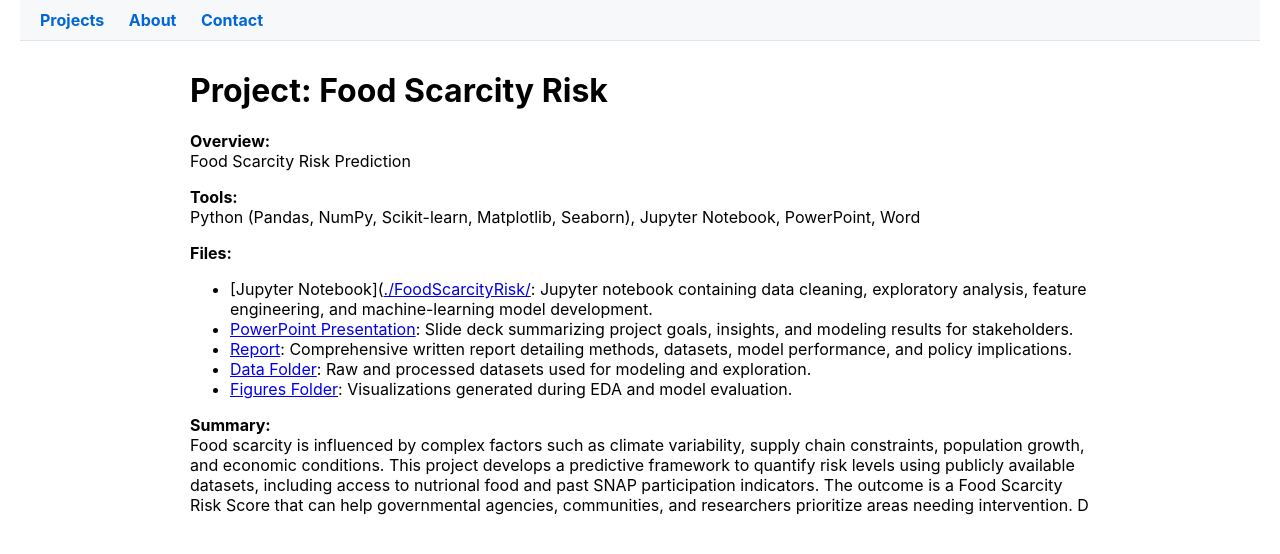
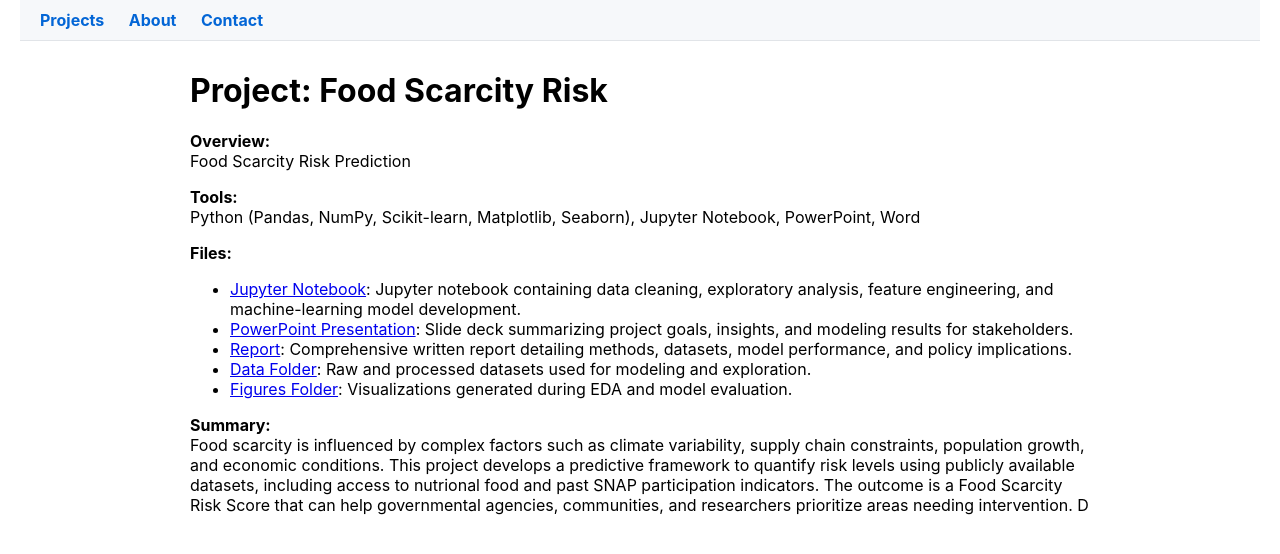
Before and after one commit to BADKINS17/ProjectShowcase, a Jekyll site: the page built from FoodScarcityRisk/index.md, in a window 1280 px wide. Shown: the top 554 px of the page. Built offline with Jekyll 4.4.1, drawn with Linux system fonts in a browser that asks for light colours; our own code applies the rules of GitHub Pages for plain Markdown files; some of the changed lines change nothing that is shown.

Commit message:
Update index.md

```diff
--- a/FoodScarcityRisk/index.md
+++ b/FoodScarcityRisk/index.md
@@ -7,7 +7,7 @@ Food Scarcity Risk Prediction
 Python (Pandas, NumPy, Scikit-learn, Matplotlib, Seaborn), Jupyter Notebook, PowerPoint, Word
 
 **Files:**
-- [Jupyter Notebook]([./FoodScarcityRisk/](https://github.com/BADKINS17/ProjectShowcase/blob/main/FoodScarcityRisk/FoodScarcityPredictions.ipynb): Jupyter notebook containing data cleaning, exploratory analysis, feature engineering, and machine-learning model development.
+- [Jupyter Notebook](https://github.com/BADKINS17/ProjectShowcase/blob/main/FoodScarcityRisk/FoodScarcityPredictions.ipynb): Jupyter notebook containing data cleaning, exploratory analysis, feature engineering, and machine-learning model development.
 - [PowerPoint Presentation](https://github.com/BADKINS17/ProjectShowcase/blob/main/FoodScarcityRisk/FoodScarcityRisk.pptx): Slide deck summarizing project goals, insights, and modeling results for stakeholders.
 - [Report](https://github.com/BADKINS17/ProjectShowcase/blob/main/FoodScarcityRisk/FoodScarcityRisk.docx): Comprehensive written report detailing methods, datasets, model performance, and policy implications.
 - [Data Folder](https://github.com/BADKINS17/ProjectShowcase/tree/main/FoodScarcityRisk/data): Raw and processed datasets used for modeling and exploration.
```
